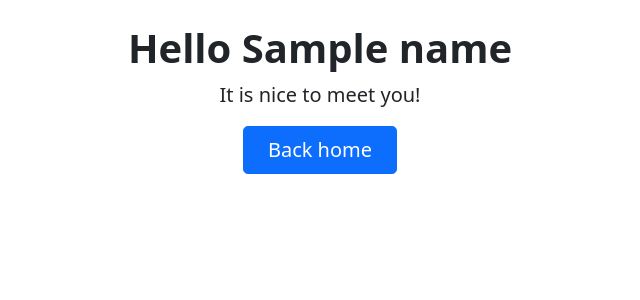
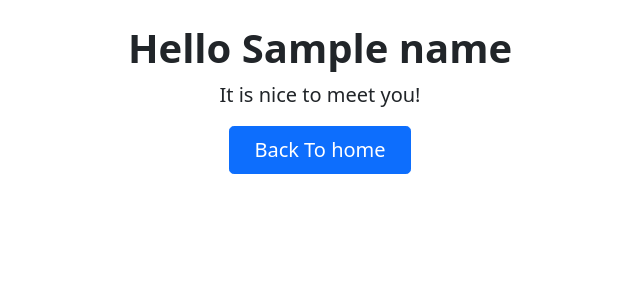
Before and after one commit to Vedanttrivedi/HelloPy, a Flask app: template templates/hello.html in a window 1280 px wide. Shown: the top 300 px of the page, without its empty margins (320-960 px from the left). Run offline with Flask 2, Linux system fonts and the light colour scheme; the template is opened without the code that fills it: most values are stand-ins (such as "Sample title", 1, 10 or a date in 2020); some libraries are stand-ins or nearby versions.

Commit message:
changing button msg

```diff
--- a/templates/hello.html
+++ b/templates/hello.html
@@ -13,7 +13,7 @@
             <p class="fs-5">
                 It is nice to meet you!
             </p>
-            <a href="{{ url_for('index') }}" class="btn btn-primary btn-lg px-4 gap-3">Back home</a>
+            <a href="{{ url_for('index') }}" class="btn btn-primary btn-lg px-4 gap-3">Back To home</a>
           </div>
      </main>
    </body>
```
